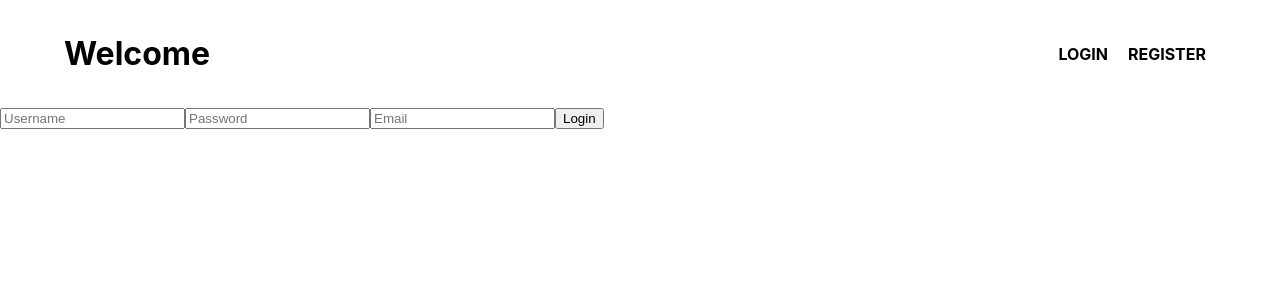
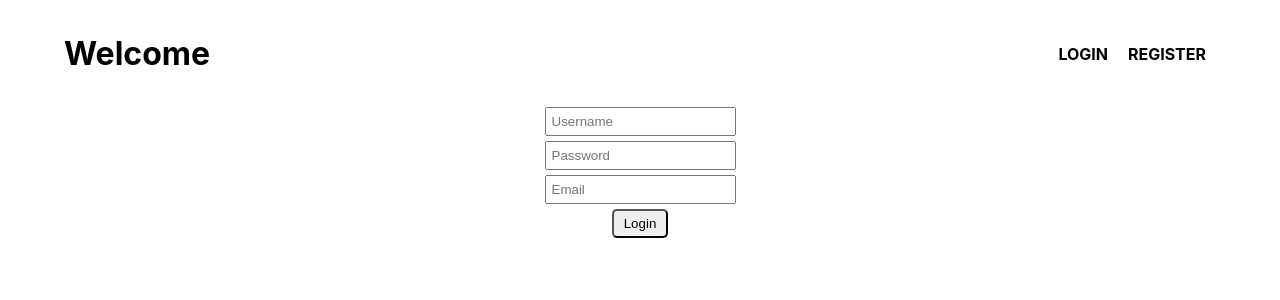
Before and after one commit to cs22-team-9/Frontend, a React (Create React App) app: page /login in a window 1280 px wide. Shown: the top 300 px of the page. Built offline with nearby package versions, Linux system fonts and the light colour scheme.

Commit message:
Login and Register styling

```diff
--- a/src/App.css
+++ b/src/App.css
@@ -20,3 +20,19 @@
 .App-link {
   color: #09d3ac;
 }
+
+.input-form {
+  display: flex;
+  flex-flow: column;
+  align-items: center;
+}
+
+input {
+  margin-bottom: 5px;
+  padding: 5px;
+}
+
+button {
+  padding: 5px 10px;
+  border-radius: 5px;
+}
--- a/src/features/Login.js
+++ b/src/features/Login.js
@@ -1,6 +1,7 @@
 import React from 'react';
 import axios from 'axios';
 import { connect } from 'react-redux';
+import "../App.css"
 
 class Login extends React.Component {
   state = {
--- a/src/features/Register.js
+++ b/src/features/Register.js
@@ -1,6 +1,7 @@
 import React from 'react';
 import axios from 'axios';
 import { connect } from 'react-redux';
+import '../App.css';
 
 class Register extends React.Component {
   state = {
```
